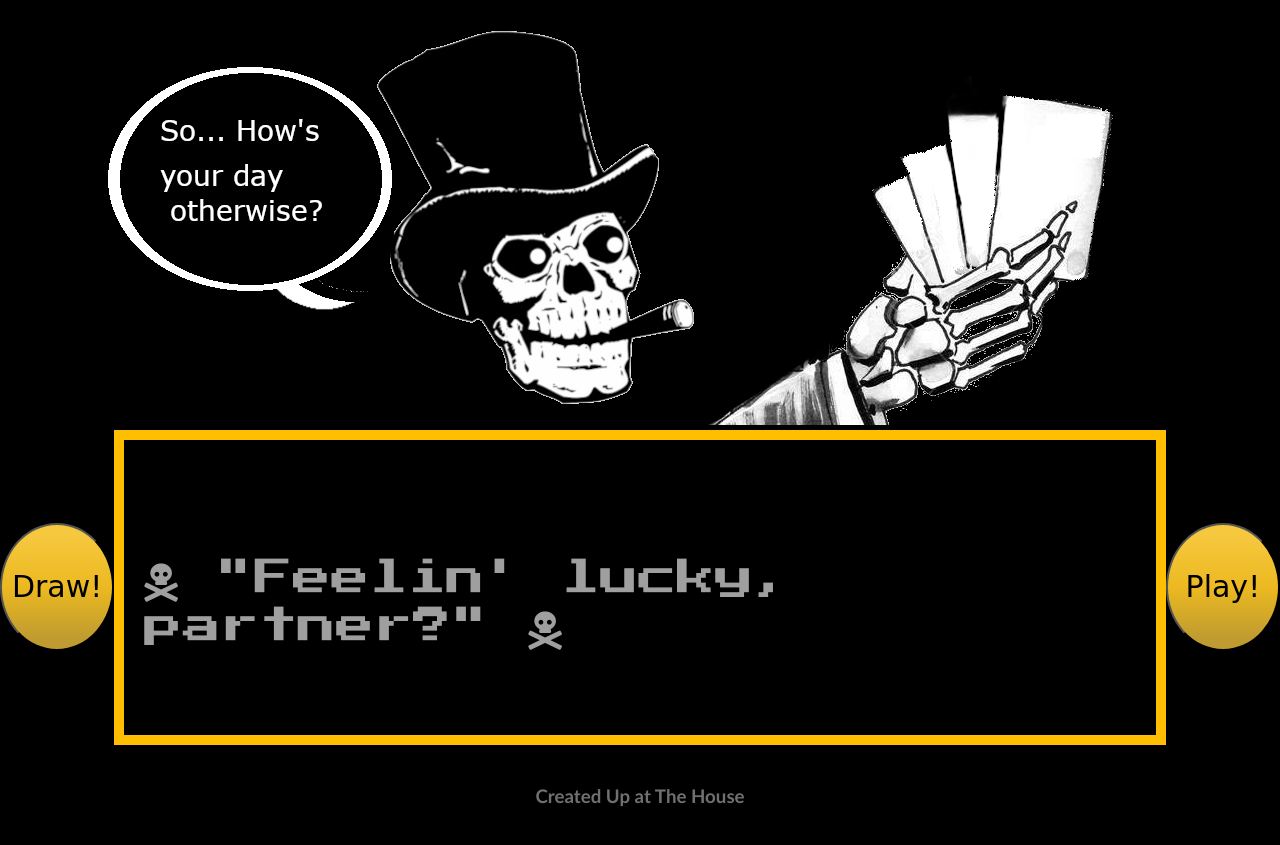
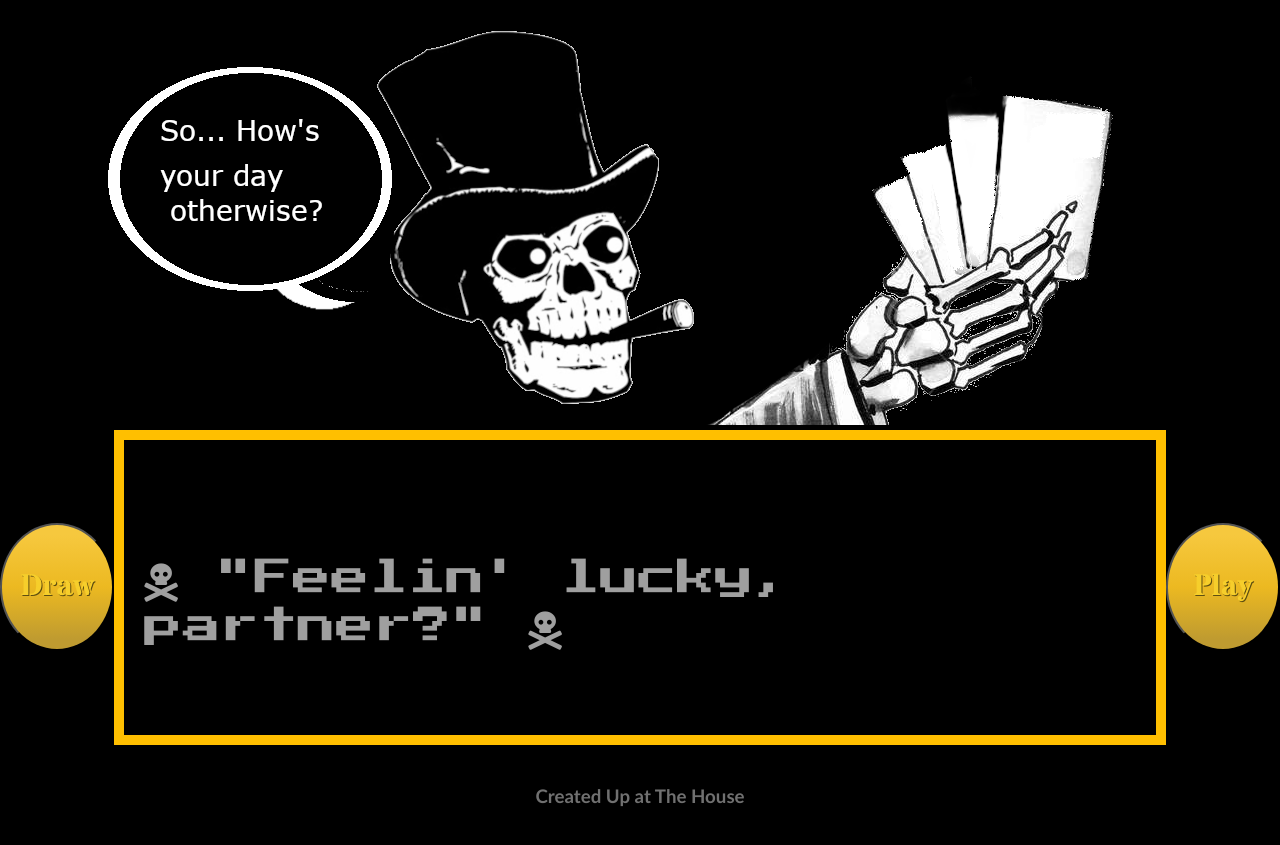
Before and after one commit to L-Saint-A/spookyPokerGame, a plain HTML site: page index.html in a window 1280 px wide. Shown: the part 231-1076 px from the top of the page. Drawn offline with nearby package versions, Linux system fonts and the light colour scheme; a web font is replaced by a local one.

Commit message:
lastOneForTonight

```diff
--- a/index.html
+++ b/index.html
@@ -11,6 +11,7 @@
     <link rel="preconnect" href="https://fonts.gstatic.com" crossorigin>
     <link href="https://fonts.googleapis.com/css2?family=Rye&display=swap" rel="stylesheet">
     <link href="https://fonts.googleapis.com/css2?family=Press+Start+2P&display=swap" rel="stylesheet">
+    <link href="https://fonts.googleapis.com/css2?family=Stardos+Stencil:wght@700&display=swap" rel="stylesheet">
 </head>
 <body>
     <header class="wrapper">
@@ -19,10 +20,10 @@
     </header>
     <section>
         <div class="playArea">
-            <button class="drawCard">Draw!</button>
+            <button class="drawCard">Draw</button>
             <div class="card"><span><i class="fas fa-skull-crossbones"></i></i> "Feelin' lucky, partner?" <span><i class="fas fa-skull-crossbones"></i></span>
             </div>
-            <button class="playHand">Play!</button>
+            <button class="playHand">Play</button>
         </div>
     </section>
     <footer>
--- a/styles.css
+++ b/styles.css
@@ -28,13 +28,14 @@ h1 {
 button {
     background: linear-gradient(180deg, rgba(246,200,62,1) 8%, rgba(236,185,33,1) 50%, rgba(191,155,48,1) 92%);
     border-radius: 50%;
-    font-family: 'Rye', cursive;
+    font-family: 'Stardos Stencil', cursive;
     font-size: 30px;
     border-radius: 50%;
     height: 128px;
     width: 128px;
     text-align: center;
-    color: linear-gradient(5deg, rgba(246,200,62,1) 8%, rgba(236,185,33,1) 50%, rgba(191,155,48,1) 92%);
+    color: #f6ce2b;
+    text-shadow: 1px 1px #5e4e11;
 }
 .playArea {
     display: flex;
@@ -69,6 +70,6 @@ footer {
 }
 h3 {
     color: rgb(112, 112, 112);
-    height: 2vh;
+    height: 1.2rem;
     font-family: 'Gill Sans', 'Gill Sans MT', Calibri, 'Trebuchet MS', sans-serif;
 }
```
